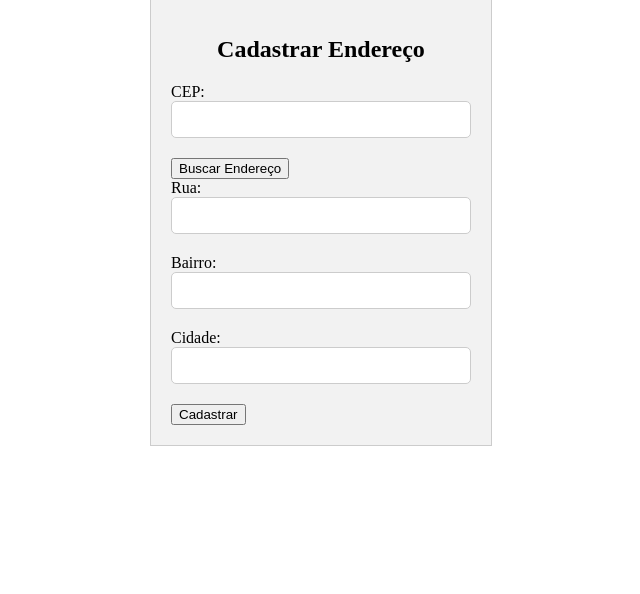
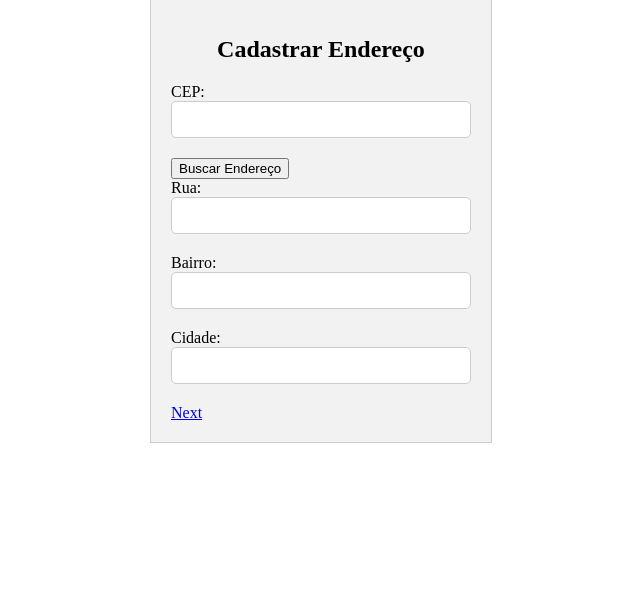
Before and after one commit to Klayvert2003/PI_3Semestre_2023, a Django app: page /cep in a window 1280 px wide. Shown: the part 51-645 px from the top of the page, without its empty margins (319-959 px from the left). Run offline with Django 4.2, Linux system fonts and the light colour scheme.

Commit message:
Adjust pages redirection

```diff
--- a/PI_3Semestre_2023/core/templates/cep.html
+++ b/PI_3Semestre_2023/core/templates/cep.html
@@ -24,7 +24,7 @@
         <label>Cidade:</label>
         <input id="cidade" class="form-input">
       </div>
-      <button type="submit" class="submit-button">Cadastrar</button>
+      <a href="cadastro"><label>Next</label></a>
     </form>
   </body>
 </html>
--- a/PI_3Semestre_2023/core/templates/login.html
+++ b/PI_3Semestre_2023/core/templates/login.html
@@ -16,6 +16,7 @@
         <input type="password" id="password" name="password" class="form-input">
       </div>
       <button type="submit" class="submit-button">Entrar</button>
+      <a href="cep"><label>Não possuo cadastro</label></a>
     </form>
   </body>
 </html>
```
